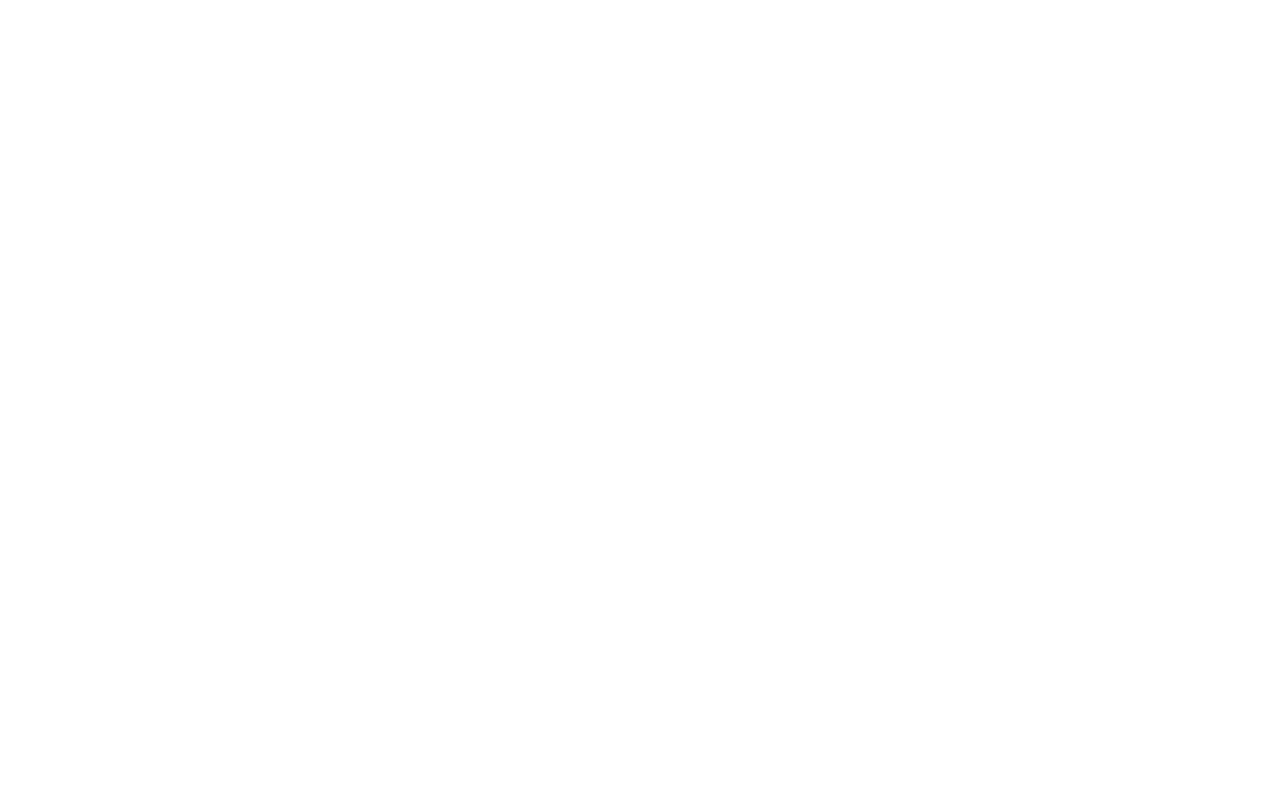
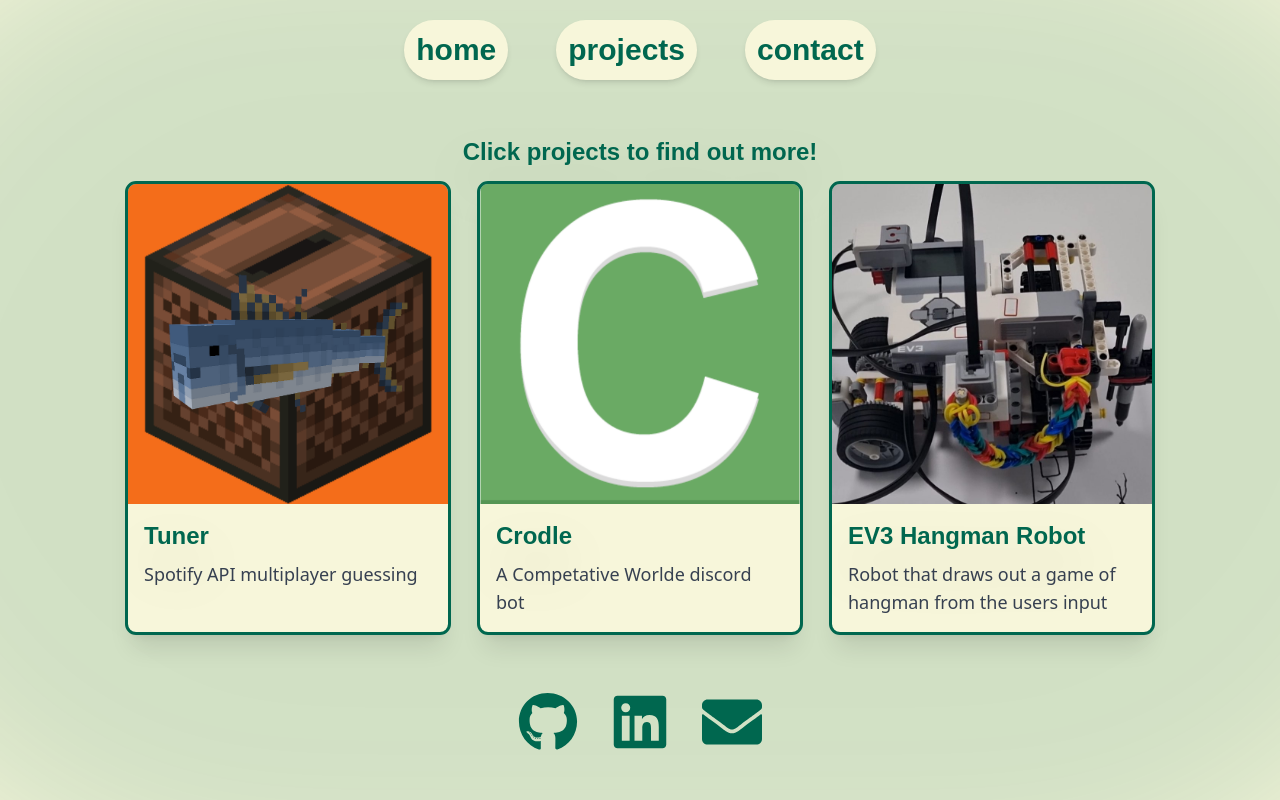
Before and after one commit to Tworye01/portfolio, a React (Vite) app: page /portfolio/projects in a window 1280 px wide. Before the commit this address had no page. Built offline with nearby package versions, Linux system fonts and the light colour scheme.

Commit message:
fix: build

```diff
--- a/src/components/navbar.tsx
+++ b/src/components/navbar.tsx
@@ -7,9 +7,9 @@
     <nav className="bg-transparent w-full fixed z-10 font-rubik ">
       <div className="container mx-auto py-4 flex justify-center items-center">
         <div className="text-3xl space-x-12 font-bold flex rounded-full px-6 py-1">
-          <a href="/" className="text-darkgreen-100 hover:bg-darkgreen-100  hover:text-cream-100 p-3 shadow-md bg-cream-100 rounded-full transition-colors duration-300">home</a>
-          <a href="/projects" className="text-darkgreen-100 hover:bg-darkgreen-100 hover:text-cream-100 p-3 shadow-md bg-cream-100  rounded-full transition-colors duration-300">projects</a>
-          <a href="/contact" className="text-darkgreen-100 hover:bg-darkgreen-100 hover:text-cream-100 p-3 shadow-md bg-cream-100 rounded-full transition-colors duration-300">contact</a>
+          <a href="/portfolio/" className="text-darkgreen-100 hover:bg-darkgreen-100  hover:text-cream-100 p-3 shadow-md bg-cream-100 rounded-full transition-colors duration-300">home</a>
+          <a href="/portfolio/projects" className="text-darkgreen-100 hover:bg-darkgreen-100 hover:text-cream-100 p-3 shadow-md bg-cream-100  rounded-full transition-colors duration-300">projects</a>
+          <a href="/portfolio/contact" className="text-darkgreen-100 hover:bg-darkgreen-100 hover:text-cream-100 p-3 shadow-md bg-cream-100 rounded-full transition-colors duration-300">contact</a>
         </div>
       </div>
     </nav>
--- a/src/main.tsx
+++ b/src/main.tsx
@@ -10,9 +10,9 @@
   <React.StrictMode>
     <Router>
       <Routes>
-        <Route path="/" element={<Home />} />
-        <Route path="/projects" element={<Projects />} />
-        <Route path="/contact" element={<Contacts/>} />
+        <Route path="/portfolio/" element={<Home />} />
+        <Route path="/portfolio/projects" element={<Projects />} />
+        <Route path="/portfolio/contact" element={<Contacts/>} />
       </Routes>
     </Router>
   </React.StrictMode>,
--- a/vite.config.ts
+++ b/vite.config.ts
@@ -7,5 +7,5 @@
   server: {
     port:3000
   },
-    base: '/portfolio',
+    base: '/portfolio/',
 })
```
Also changed, not shown: 1 other file (tests, documents, lock files or other folders).
